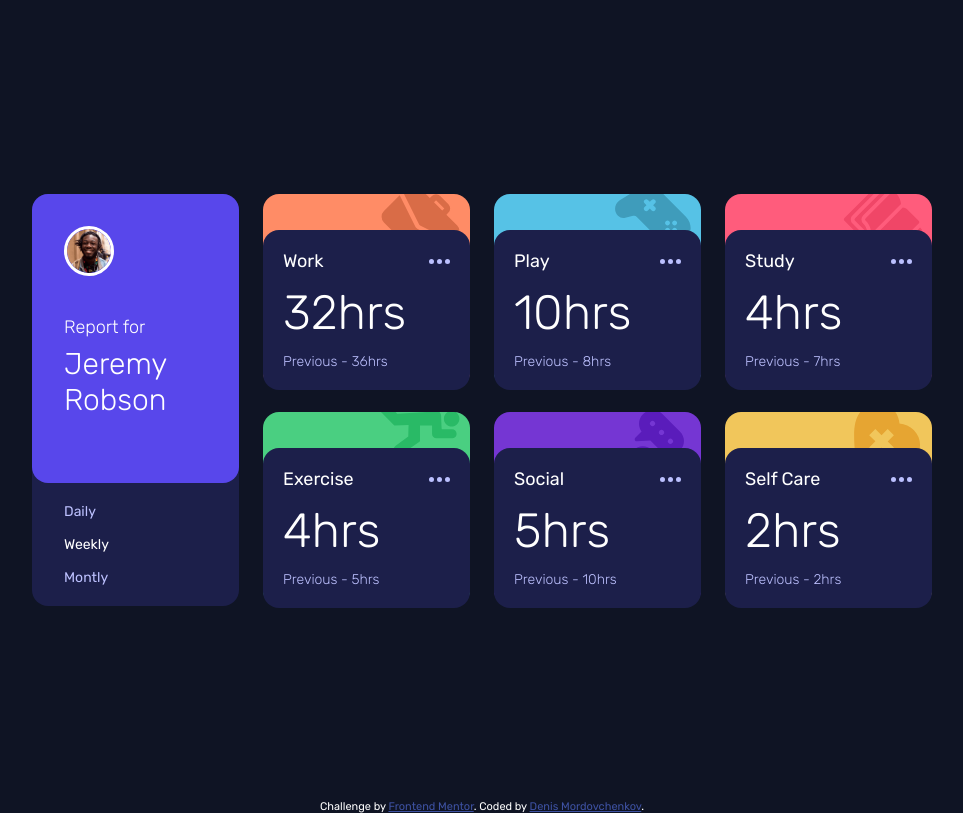
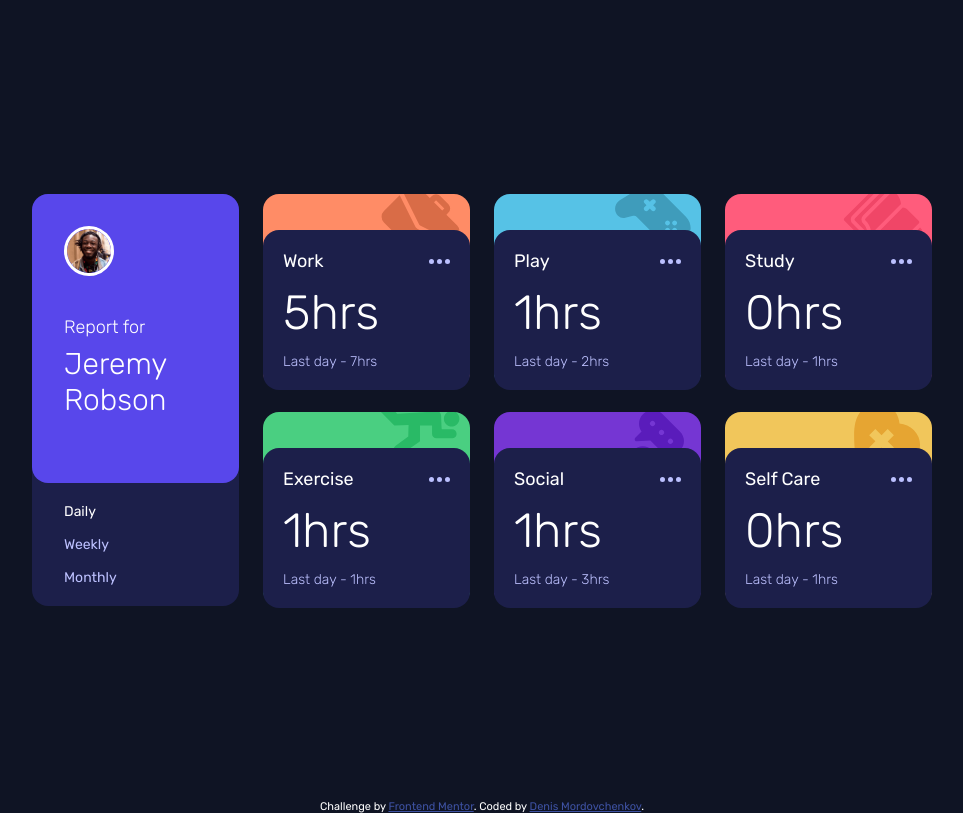
Before and after one commit to DenisMordovchenkov/time-tracking-dashboard, a plain HTML site: page index.html in a window 1280 px wide. Both pictures are taken after a click on the element "Daily". Shown: the whole page, without its empty margins (158-1121 px from the left). Drawn offline with Linux system fonts and the light colour scheme.

Commit message:
Replaced static html markup with dynamic from js based on class.

```diff
--- a/app.js
+++ b/app.js
@@ -0,0 +1,74 @@
+async function getDashboardData(url = '/data.json') {
+    const response = await fetch(url)
+    const data = await response.json()
+    return data
+}
+
+class DashboardItem {
+    static PERIODS = {
+        daily: 'day',
+        weekly: 'week',
+        monthly: 'month',
+    }
+
+    constructor(data, container = '.dashboard__content', view = 'monthly') {
+        this.data = data
+        this.container = document.querySelector(container)
+        this.view = view
+
+        this._createMarkup()
+    }
+
+    _createMarkup() {
+        const {title, timeframes} = this.data
+        const {current, previous} = timeframes[this.view.toLowerCase()]
+        const id = title.toLowerCase().replace(/ /g, '-') //replace every space with '-'
+        let infoCard = `<div class="dashboard__item dashboard__item--${id}">
+      <article class="tracking-card">
+        <header class="tracking-card__header">
+          <h4 class="tracking-card__title">${title}</h4>
+          <img class="tracking-card__menu" src="images/icon-ellipsis.svg" alt="menu">
+        </header>
+        <div class="tracking-card__body">
+          <div class="tracking-card__time">
+                ${current} hrs
+           </div>
+          <div class="tracking-card__prev-period">
+          Last ${DashboardItem.PERIODS[this.view]} - ${previous}hrs
+          </div>
+        </div>
+      </article>
+    </div>`
+
+        this.container.insertAdjacentHTML('beforeend', `${infoCard}`)
+
+        this.time = this.container.querySelector(`.dashboard__item--${id} .tracking-card__time`)
+        this.previousTime = this.container.querySelector(`.dashboard__item--${id} .tracking-card__prev-period`)
+    }
+
+    changeView(view) {
+        this.view = view.toLowerCase()
+        const {current, previous} = this.data.timeframes[this.view.toLowerCase()]
+
+        this.time.innerText =`${current}hrs`
+        this.previousTime.innerText = `Last ${DashboardItem.PERIODS[this.view]} - ${previous}hrs`
+    }
+}
+
+document.addEventListener('DOMContentLoaded', () => {
+    getDashboardData()
+        .then(data => {
+            const cards = data.map(el => new DashboardItem(el))
+
+            const selectors = document.querySelectorAll('.view-selector__item')
+            selectors.forEach(selector => {
+                selector.addEventListener('click', () => {
+                    selectors.forEach(sel => sel.classList.remove('view-selector__item--active'))
+                    selector.classList.add('view-selector__item--active')
+
+                    const currentView = selector.innerText.trim().toLowerCase()
+                    cards.forEach(card => card.changeView(currentView))
+                })
+            })
+        })
+})
--- a/index.html
+++ b/index.html
@@ -29,80 +29,8 @@
       <div class="view-selector">
         <div class="view-selector__item">Daily</div>
         <div class="view-selector__item view-selector__item--active">Weekly</div>
-        <div class="view-selector__item">Montly</div>
+        <div class="view-selector__item">Monthly</div>
       </div>
-    </div>
-    <div class="dashboard__item dashboard__item--work">
-      <article class="tracking-card">
-        <header class="tracking-card__header">
-          <h4 class="tracking-card__title">Work</h4>
-          <img class="tracking-card__menu" src="images/icon-ellipsis.svg" alt="menu">
-        </header>
-        <div class="tracking-card__body">
-          <div class="tracking-card__time">32hrs</div>
-          <div class="tracking-card__prev-period">Previous - 36hrs</div>
-        </div>
-      </article>
-    </div>
-    <div class="dashboard__item dashboard__item--play">
-      <article class="tracking-card">
-        <header class="tracking-card__header">
-          <h4 class="tracking-card__title">Play</h4>
-          <img class="tracking-card__menu" src="images/icon-ellipsis.svg" alt="menu">
-        </header>
-        <div class="tracking-card__body">
-          <div class="tracking-card__time">10hrs</div>
-          <div class="tracking-card__prev-period">Previous - 8hrs</div>
-        </div>
-      </article>
-    </div>
-    <div class="dashboard__item dashboard__item--study">
-      <article class="tracking-card">
-        <header class="tracking-card__header">
-          <h4 class="tracking-card__title">Study</h4>
-          <img class="tracking-card__menu" src="images/icon-ellipsis.svg" alt="menu">
-        </header>
-        <div class="tracking-card__body">
-          <div class="tracking-card__time">4hrs</div>
-          <div class="tracking-card__prev-period">Previous - 7hrs</div>
-        </div>
-      </article>
-    </div>
-    <div class="dashboard__item dashboard__item--exercise">
-      <article class="tracking-card">
-        <header class="tracking-card__header">
-          <h4 class="tracking-card__title">Exercise</h4>
-          <img class="tracking-card__menu" src="images/icon-ellipsis.svg" alt="menu">
-        </header>
-        <div class="tracking-card__body">
-          <div class="tracking-card__time">4hrs</div>
-          <div class="tracking-card__prev-period">Previous - 5hrs</div>
-        </div>
-      </article>
-    </div>
-    <div class="dashboard__item dashboard__item--social">
-      <article class="tracking-card">
-        <header class="tracking-card__header">
-          <h4 class="tracking-card__title">Social</h4>
-          <img class="tracking-card__menu" src="images/icon-ellipsis.svg" alt="menu">
-        </header>
-        <div class="tracking-card__body">
-          <div class="tracking-card__time">5hrs</div>
-          <div class="tracking-card__prev-period">Previous - 10hrs</div>
-        </div>
-      </article>
-    </div>
-    <div class="dashboard__item dashboard__item--self-care">
-      <article class="tracking-card">
-        <header class="tracking-card__header">
-          <h4 class="tracking-card__title">Self Care</h4>
-          <img class="tracking-card__menu" src="images/icon-ellipsis.svg" alt="menu">
-        </header>
-        <div class="tracking-card__body">
-          <div class="tracking-card__time">2hrs</div>
-          <div class="tracking-card__prev-period">Previous - 2hrs</div>
-        </div>
-      </article>
     </div>
   </div>
 </section>
```
